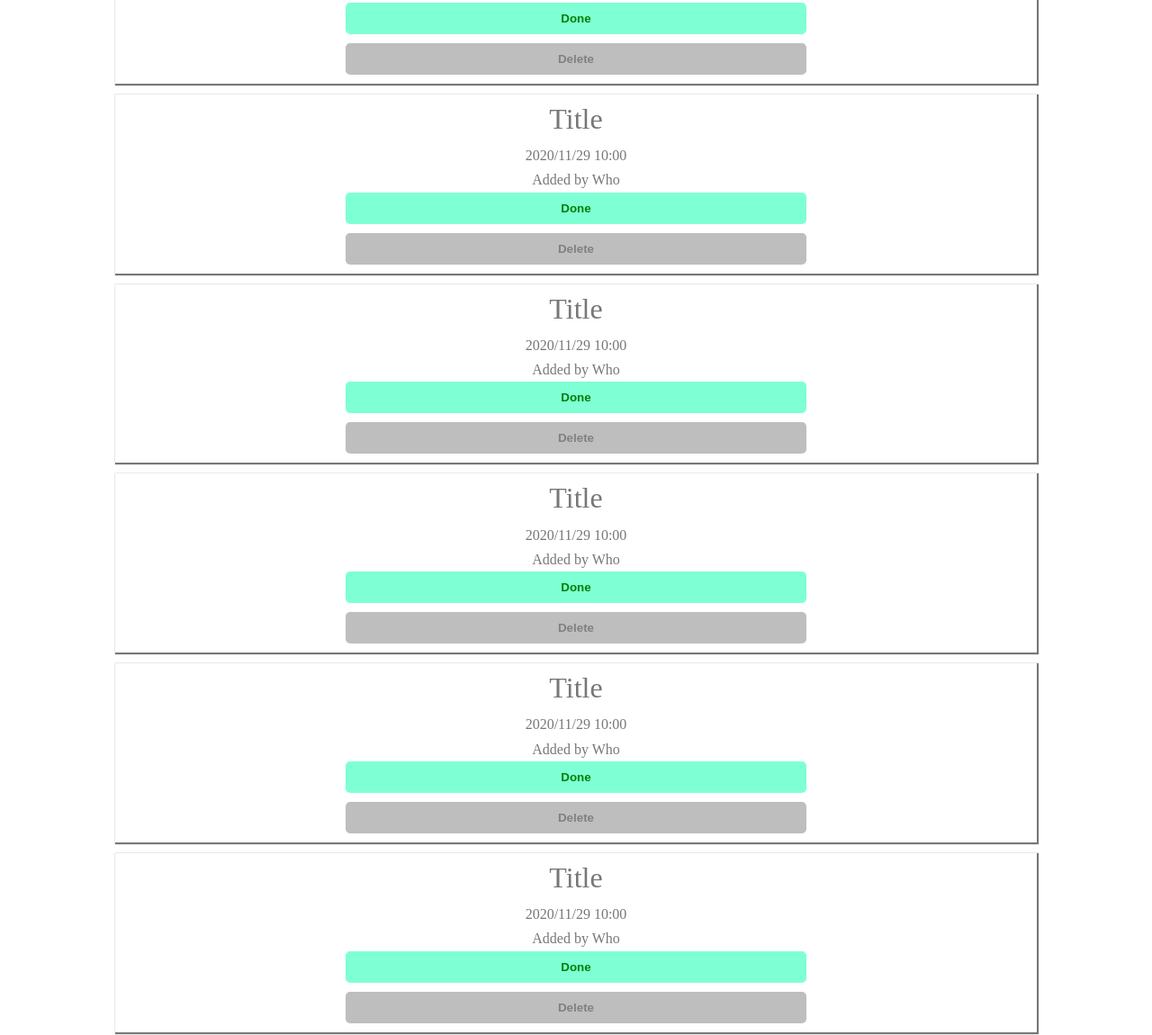
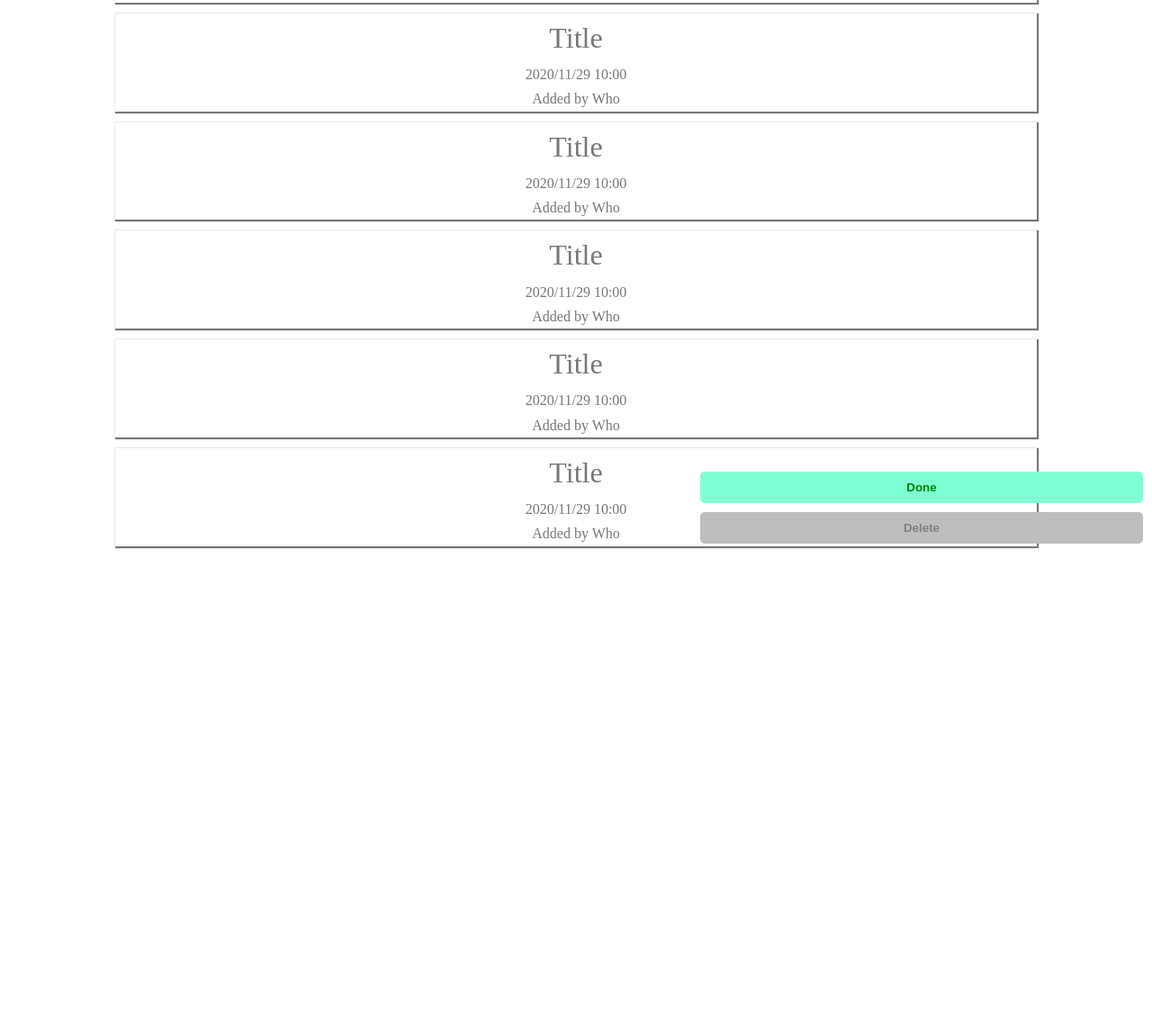
Before and after one commit to SOunit/image-html-todo-app, a plain HTML site: page index.html in a window 1280 px wide. Shown: the part 176-1326 px from the top of the page at 90% size. After the commit the page ends 915 px from the top, so only its background shows below. Drawn offline with Linux system fonts and the light colour scheme.

Commit message:
update action button design

```diff
--- a/index.html
+++ b/index.html
@@ -8,7 +8,7 @@
   </head>
   <body>
     <header class="header">
-      <h1 class="header-title">Todo App</h1>
+      <h1 class="header-title"><a href="index.html">Todo App</a></h1>
       <nav class="nav">
         <ul>
           <li class="nav-item nav-item-active">
@@ -33,10 +33,6 @@
           <div class="todo-card-title">Title</div>
           <div class="todo-card-date">2020/11/29 10:00</div>
           <div class="todo-card-author">Added by Who</div>
-          <div class="button-list">
-            <button class="button button-success">Done</button>
-            <button class="button button-delete">Delete</button>
-          </div>
         </div>
         <!-- 1st card -->
         <!-- 1st card -->
@@ -44,10 +40,6 @@
           <div class="todo-card-title">Title</div>
           <div class="todo-card-date">2020/11/29 10:00</div>
           <div class="todo-card-author">Added by Who</div>
-          <div class="button-list">
-            <button class="button button-success">Done</button>
-            <button class="button button-delete">Delete</button>
-          </div>
         </div>
         <!-- 1st card -->
         <!-- 1st card -->
@@ -55,10 +47,6 @@
           <div class="todo-card-title">Title</div>
           <div class="todo-card-date">2020/11/29 10:00</div>
           <div class="todo-card-author">Added by Who</div>
-          <div class="button-list">
-            <button class="button button-success">Done</button>
-            <button class="button button-delete">Delete</button>
-          </div>
         </div>
         <!-- 1st card -->
         <!-- 1st card -->
@@ -66,10 +54,6 @@
           <div class="todo-card-title">Title</div>
           <div class="todo-card-date">2020/11/29 10:00</div>
           <div class="todo-card-author">Added by Who</div>
-          <div class="button-list">
-            <button class="button button-success">Done</button>
-            <button class="button button-delete">Delete</button>
-          </div>
         </div>
         <!-- 1st card -->
         <!-- 1st card -->
@@ -77,10 +61,6 @@
           <div class="todo-card-title">Title</div>
           <div class="todo-card-date">2020/11/29 10:00</div>
           <div class="todo-card-author">Added by Who</div>
-          <div class="button-list">
-            <button class="button button-success">Done</button>
-            <button class="button button-delete">Delete</button>
-          </div>
         </div>
         <!-- 1st card -->
         <!-- 1st card -->
@@ -88,12 +68,12 @@
           <div class="todo-card-title">Title</div>
           <div class="todo-card-date">2020/11/29 10:00</div>
           <div class="todo-card-author">Added by Who</div>
-          <div class="button-list">
-            <button class="button button-success">Done</button>
-            <button class="button button-delete">Delete</button>
-          </div>
         </div>
         <!-- 1st card -->
+      </div>
+      <div class="button-list">
+        <button class="button button-success">Done</button>
+        <button class="button button-delete">Delete</button>
       </div>
     </main>
   </body>
--- a/scss/style.scss
+++ b/scss/style.scss
@@ -21,7 +21,10 @@ body {
 }
 
 .header-title {
-  color: #666;
+  a {
+    color: #666;
+    text-decoration: none;
+  }
   margin-left: 15px;
   flex-grow: 2;
 }
@@ -61,6 +64,7 @@ body {
 .todo-card-list {
   display: flex;
   flex-direction: column;
+  margin-bottom: 120px;
 }
 
 .todo-card {
@@ -77,11 +81,19 @@ body {
 .button-list {
   display: flex;
   flex-direction: column;
+  position: fixed;
+  bottom: 0;
+  right: 0;
+  width: 40%;
+  padding: 10px;
+  .button {
+    width: 100%;
+  }
 }
 
 .button {
   padding: 10px;
-  width: 50%;
+  width: 60%;
   margin: 0 auto;
   border: 1px solid #777;
   margin-bottom: 10px;
```
Also changed, not shown: add.html (+1 -1 lines), create.html (+4 -2 lines), done.html (+4 -7 lines), css/style.css.
